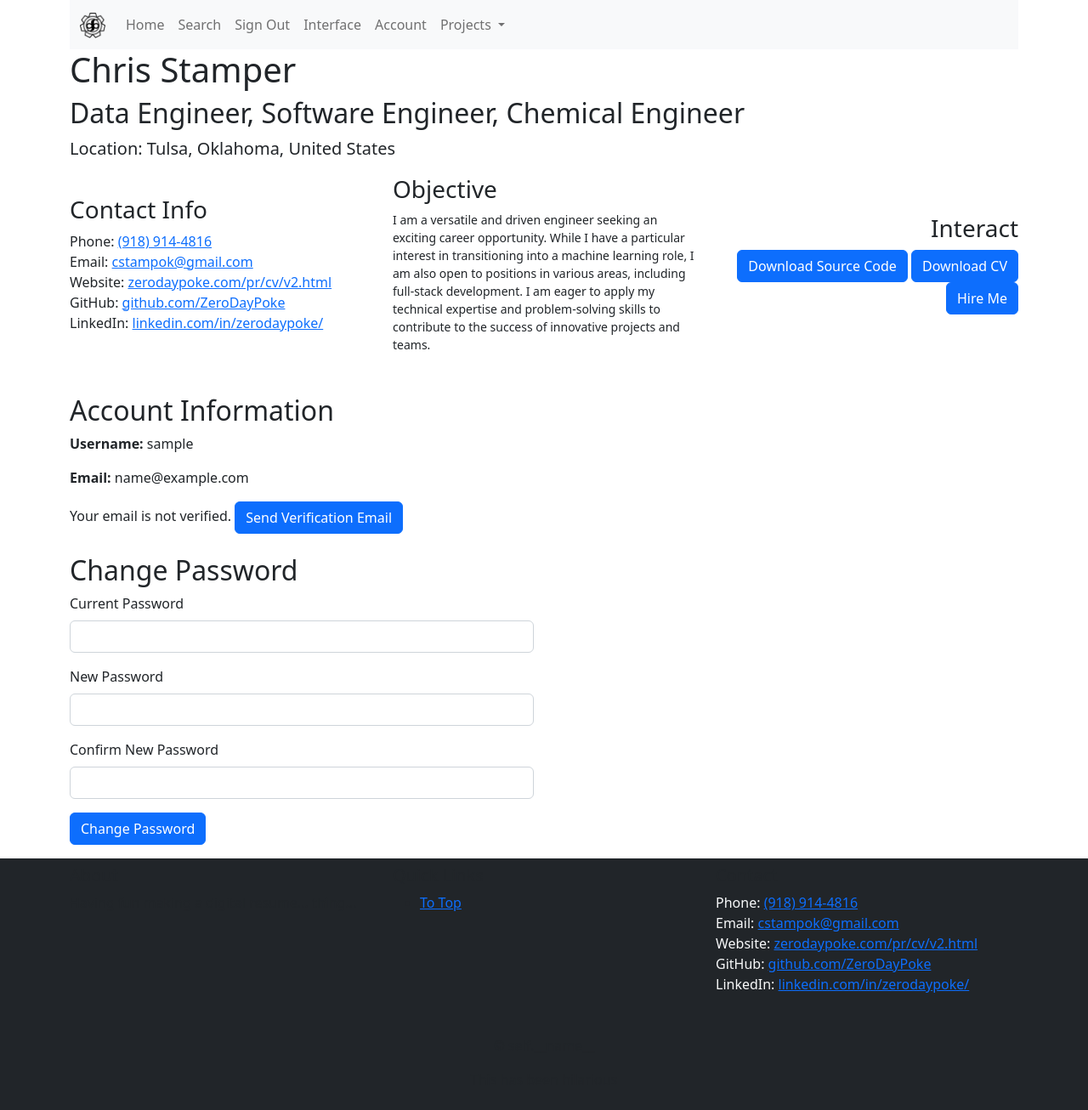
After one commit to ZeroDayPoke/digital_cv, a Flask app: page /account in a window 1280 px wide. The commit adds this page. Shown: the whole page at 85% size. Run offline with Flask 3, Linux system fonts and the light colour scheme; the visitor is signed in with stand-in values (Sample User, id 1).

Commit message:
play with npm

```diff
--- a/app/routes/auth_routes.py
+++ b/app/routes/auth_routes.py
@@ -4,8 +4,9 @@ auth_routes.py - authentication routes for the Flask application
 """
 # Path: app/routes/auth_routes.py
 
+import requests
 from flask import Blueprint, render_template, redirect, url_for, flash
-from flask_login import login_user, logout_user, login_required
+from flask_login import login_user, logout_user, login_required, current_user
 from werkzeug.security import generate_password_hash
 from ..models import db, User
 from ..forms import SignupForm, SigninForm
@@ -34,10 +35,63 @@ def signin():
         return redirect(url_for('main_routes.index'))
     return render_template('signin.html', form=form)
 
-@auth_routes.route('/signout', methods=['GET'], strict_slashes=False)
+@auth_routes.route('/signout', methods=['GET'])
 @login_required
 def signout():
     """Sign out the current user and redirect to the home page"""
     logout_user()
     flash('Successfully logged out.')
     return render_template('index.html')
+
+@auth_routes.route('/account', methods=['GET'])
+@login_required
+def account():
+    return render_template('account.html')
+
+@auth_routes.route('/send_verification_email', methods=['GET'])
+@login_required
+def send_verification_email():
+    user_email = current_user.email
+
+    response = requests.post('http://localhost:3000/send-email', json={'to': user_email})
+
+    if response.status_code == 200:
+        token = response.json()['token']
+        current_user.verification_token = token
+        db.session.commit()
+
+        return 'Verification email sent! Check your inbox for the verification link.'
+    else:
+        return 'There was an error sending the verification email. Please try again later.', 500
+
+@auth_routes.route('/verify-account/<token>', methods=['GET'])
+def verify_account(token):
+    user = User.query.filter_by(verification_token=token).first()
+    if user and not user.token_expired():
+        user.verified = True
+        user.verification_token = None
+        user.token_generated_at = None
+        db.session.commit()
+        return 'Account successfully verified!'
+    else:
+        return 'Invalid or expired verification link!', 400
+
+@auth_routes.route('/change_password', methods=['POST'])
+@login_required
+def change_password():
+    current_password = request.form.get('current_password')
+    new_password = request.form.get('new_password')
+    confirm_password = request.form.get('confirm_password')
+
+    if not current_user.check_password(current_password):
+        flash('Incorrect current password.')
+        return redirect(url_for('auth_routes.account'))
+
+    if new_password != confirm_password:
+        flash('New password and confirm password do not match.')
+        return redirect(url_for('auth_routes.account'))
+
+    current_user.password = generate_password_hash(new_password)
+    db.session.commit()
+    flash('Password changed successfully.')
+    return redirect(url_for('auth_routes.account'))
--- /dev/null
+++ b/app/templates/account.html
@@ -0,0 +1,38 @@
+{% extends "base.html" %}
+
+{% block title %}
+Account - ZDP
+{% endblock %}
+
+{% block content %}
+<section class="row">
+    <article class="col-md-6">
+        <div class="mt-4" id="account_info">
+            <h2>Account Information</h2>
+            <p><strong>Username:</strong> {{ current_user.username }}</p>
+            <p><strong>Email:</strong> {{ current_user.email }}</p>
+            {% if not current_user.verified %}
+                <p>Your email is not verified. <a href="{{ url_for('auth_routes.send_verification_email') }}" class="btn btn-primary">Send Verification Email</a></p>
+            {% endif %}
+        </div>
+        <div class="mt-4" id="change_password">
+            <h2>Change Password</h2>
+            <form action="{{ url_for('auth_routes.signout') }}" method="post">
+                <div class="mb-3">
+                    <label for="current_password" class="form-label">Current Password</label>
+                    <input type="password" class="form-control" id="current_password" name="current_password">
+                </div>
+                <div class="mb-3">
+                    <label for="new_password" class="form-label">New Password</label>
+                    <input type="password" class="form-control" id="new_password" name="new_password">
+                </div>
+                <div class="mb-3">
+                    <label for="confirm_password" class="form-label">Confirm New Password</label>
+                    <input type="password" class="form-control" id="confirm_password" name="confirm_password">
+                </div>
+                <button type="submit" class="btn btn-primary">Change Password</button>
+            </form>
+        </div>
+    </article>
+</section>
+{% endblock %}
--- a/app/templates/base.html
+++ b/app/templates/base.html
@@ -50,6 +50,9 @@
                             <li class="nav-item">
                                 <a class="nav-link" href="{{ url_for('admin_routes.interface') }}">Interface</a>
                             </li>
+                            <li class="nav-item">
+                                <a class="nav-link" href="{{ url_for('auth_routes.account') }}">Account</a>
+                            </li>
                         {% else %}
                             <li class="nav-item">
                                 <a class="nav-link" href="{{ url_for('auth_routes.signup') }}">Sign Up</a>
@@ -77,7 +80,7 @@
         <section class="row align-items-center">
             <div class="col-12">
                 <h1>Chris Stamper</h1>
-                <h2>Software Engineer, Chemical Engineer</h2>
+                <h2>Data Engineer, Software Engineer, Chemical Engineer</h2>
                 <p class="fs-5">Location: Tulsa, Oklahoma, United States</p>
             </div>
         </section>
--- a/run.py
+++ b/run.py
@@ -23,7 +23,7 @@ def run_app():
     if not host:
         host = '0.0.0.0'
     if not port:
-        port = '5555'
+        port = '5000'
     app.run(host=host, port=port, threaded=True)
 
 if __name__ == "__main__":
```
Also changed, not shown: app/models/user.py (+8 -1 lines), migrations/versions/05c53bcd6b45_add_email_verification.py (added, +36 -0 lines), package.json (added, +27 -0 lines), src/config/mail.js (added, +11 -0 lines), src/server.js (added, +25 -0 lines), src/services/mailService.js (added, +36 -0 lines), src/utils/tokenGenerator.js (added, +9 -0 lines), package-lock.json (added), src/config/sms.js (added), src/services/smsService.js (added), 2 other files.
